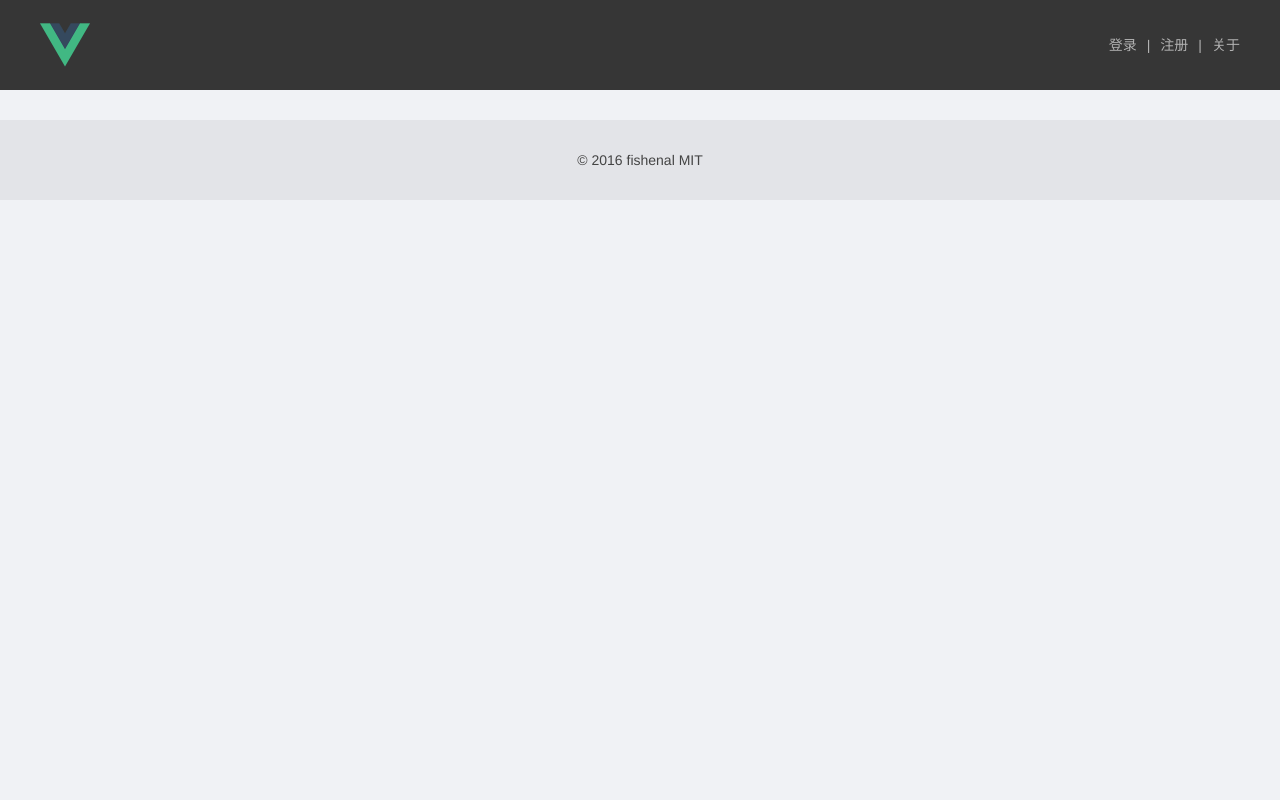
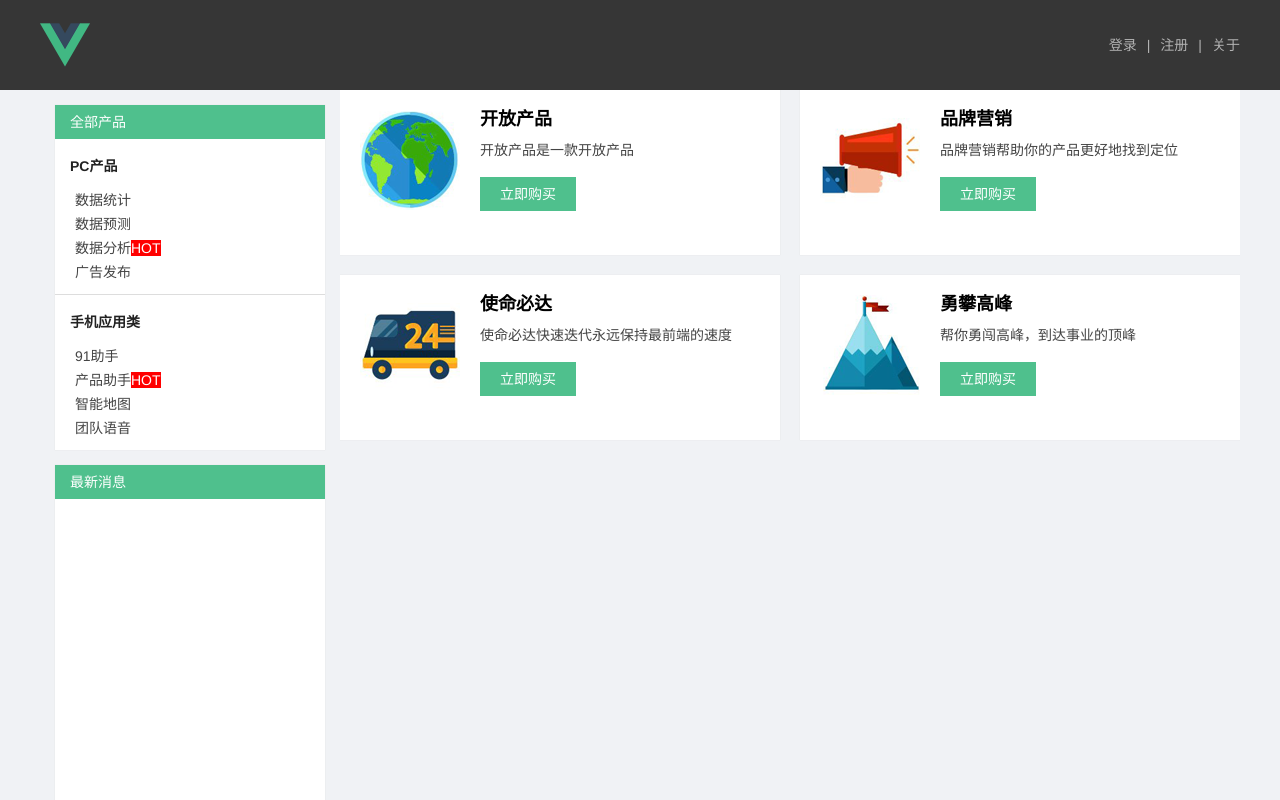
Before and after one commit to w1cherr/vue-store, a Vue app: page /#/ in a window 1280 px wide. Shown: the top 800 px of the page. Built offline with nearby package versions, Linux system fonts and the light colour scheme.

Commit message:
添加axios

```diff
--- a/package.json
+++ b/package.json
@@ -12,6 +12,7 @@
   },
   "dependencies": {
     "vue": "^2.3.3",
+    "vue-axios": "^2.0.2",
     "vue-router": "^2.6.0"
   },
   "devDependencies": {
--- a/src/components/layout.vue
+++ b/src/components/layout.vue
@@ -22,6 +22,8 @@
       <div class="app-foot">
           <p>© 2016 fishenal MIT</p>
       </div>
+
+
   </div>
 </template>
 
@@ -101,9 +103,6 @@
         width: 1200px;
         margin: 0 auto;
     }
-    .head-logo {
-        float: left;
-    }
     .app-head-inner img {
         width: 50px;
         margin-top: 20px;
--- a/src/main.js
+++ b/src/main.js
@@ -3,7 +3,9 @@
 import Vue from 'vue'
 import router from './router'
 import Layout from '@/components/layout'
+import axios from 'vue-axios'
 
+Vue.prototype.$axios = axios
 Vue.config.productionTip = false
 
 /* eslint-disable no-new */
--- a/src/pages/index.vue
+++ b/src/pages/index.vue
@@ -0,0 +1,237 @@
+<template>
+    <div class="index-wrap">
+        <div class="index-left">
+            <div class="index-left-block">
+                <h2>全部产品</h2>
+                <template v-for="product in productList">
+                    <h3>{{ product.title }}</h3>
+                    <ul>
+                        <li v-for="item in product.list">
+                            <a :href="item.url">{{ item.name }}</a>
+                            <span v-if="item.hot" class="hot-tag">HOT</span>
+                        </li>
+                    </ul>
+                    <div v-if="!product.last" class="hr"></div>
+                </template>
+            </div>
+            <div class="index-left-block lastest-news">
+                <h2>最新消息</h2>
+                <ul>
+                    <li v-for="item in newsList">
+                        <a :href="item.url" class="new-item">{{ item.title }}</a>
+                    </li>
+                </ul>
+            </div>
+        </div>
+        <div class="index-right">
+            <div class="index-board-list">
+                <div class="index-board-item"
+                v-for="(item, index) in boardList"
+                :class="[{'line-last' : index % 2 !== 0}, 'index-board-' + item.id]">
+                    <div class="index-board-item-inner">
+                        <h2>{{ item.title }}</h2>
+                        <p>{{ item.description }}</p>
+                        <div class="index-board-button">
+                            <router-link class="button" :to="{path: 'detail/ + item.toKey'}">立即购买</router-link>
+                        </div>
+                    </div>
+                </div>
+            </div>
+        </div>
+    </div>
+</template>
+
+<script>
+export default {
+  methods: {
+    loadData () {
+      this.$axios.get(['/static/data/user.json'])
+      .then((response) => {
+        // success
+        console.log(response.data)
+      })
+      .catch((error) => {
+//        error
+        console.log(error)
+      })
+    }
+  },
+  data () {
+    return {
+      productList: {
+        pc: {
+          title: 'PC产品',
+          list: [
+            {
+              name: '数据统计',
+              url: 'http://starcraft.com'
+            },
+            {
+              name: '数据预测',
+              url: 'http://starcraft.com'
+            },
+            {
+              name: '数据分析',
+              url: 'http://starcraft.com',
+              hot: true
+            },
+            {
+              name: '广告发布',
+              url: 'http://starcraft.com'
+            }
+          ]
+        },
+        app: {
+          title: '手机应用类',
+          last: true,
+          list: [
+            {
+              name: '91助手',
+              url: 'http://weixin.com'
+            },
+            {
+              name: '产品助手',
+              url: 'http://twitter.com',
+              hot: true
+            },
+            {
+              name: '智能地图',
+              url: 'http://maps.com'
+            },
+            {
+              name: '团队语音',
+              url: 'http://phone.com'
+            }
+          ]
+        }
+      },
+      boardList: [
+        {
+          title: '开放产品',
+          description: '开放产品是一款开放产品',
+          id: 'car',
+          toKey: 'analysis',
+          saleout: false
+        },
+        {
+          title: '品牌营销',
+          description: '品牌营销帮助你的产品更好地找到定位',
+          id: 'earth',
+          toKey: 'count',
+          saleout: false
+        },
+        {
+          title: '使命必达',
+          description: '使命必达快速迭代永远保持最前端的速度',
+          id: 'loud',
+          toKey: 'forecast',
+          saleout: true
+        },
+        {
+          title: '勇攀高峰',
+          description: '帮你勇闯高峰，到达事业的顶峰',
+          id: 'hill',
+          toKey: 'publish',
+          saleout: false
+        }
+      ]
+    }
+  }
+}
+</script>
+
+<style scoped>
+    .index-wrap {
+        width: 1200px;
+        margin: 0 auto;
+        overflow: hidden;
+    }
+    .index-left {
+        float: left;
+        width: 300px;
+        text-align: left;
+    }
+    .index-right {
+        float: left;
+        width: 900px;
+    }
+    .index-left-block {
+        margin: 15px;
+        background: #fff;
+        box-shadow: 0 0 1px #ddd;
+    }
+    .index-left-block .hr {
+        margin-bottom: 20px;
+    }
+    .index-left-block h2 {
+        background: #4fc08d;
+        color: #fff;
+        padding: 10px 15px;
+        margin-bottom: 20px;
+    }
+    .index-left-block h3 {
+        padding: 0 15px 5px 15px;
+        font-weight: bold;
+        color: #222;
+    }
+    .index-left-block ul {
+        padding: 10px 15px;
+    }
+    .index-left-block li {
+        padding: 5px;
+    }
+    .index-board-list {
+        overflow: hidden;
+    }
+    .index-board-item {
+        float: left;
+        width: 400px;
+        background: #fff;
+        box-shadow: 0 0 1px #ddd;
+        padding: 20px;
+        margin-right: 20px;
+        margin-bottom: 20px;
+    }
+    .index-board-item-inner {
+        min-height: 125px;
+        padding-left: 120px;
+    }
+    .index-board-car .index-board-item-inner{
+        background: url(../assets/images/1.png) no-repeat;
+    }
+    .index-board-loud .index-board-item-inner{
+        background: url(../assets/images/2.png) no-repeat;
+    }
+    .index-board-earth .index-board-item-inner{
+        background: url(../assets/images/3.png) no-repeat;
+    }
+    .index-board-hill .index-board-item-inner{
+        background: url(../assets/images/4.png) no-repeat;
+    }
+    .index-board-item h2 {
+        font-size: 18px;
+        font-weight: bold;
+        color: #000;
+        margin-bottom: 15px;
+    }
+    .line-last {
+        margin-right: 0;
+    }
+    .index-board-button {
+        margin-top: 20px;
+    }
+    .lastest-news {
+        min-height: 512px;
+    }
+    .hot-tag {
+        background: red;
+        color: #fff;
+    }
+    .new-item {
+        display: inline-block;
+        width: 230px;
+        overflow: hidden;
+        text-overflow: ellipsis;
+        white-space: nowrap;
+    }
+</style>
--- a/src/router/index.js
+++ b/src/router/index.js
@@ -1,13 +1,14 @@
 import Vue from 'vue'
 import Router from 'vue-router'
+import IndexPage from '@/pages/index'
 
 Vue.use(Router)
 
 export default new Router({
   routes: [
     {
-      path: '/'
-      // component: Layout
+      path: '/',
+      component: IndexPage
     }
   ]
 })
```
Also changed, not shown: 1 other file (tests, documents, lock files or other folders).
